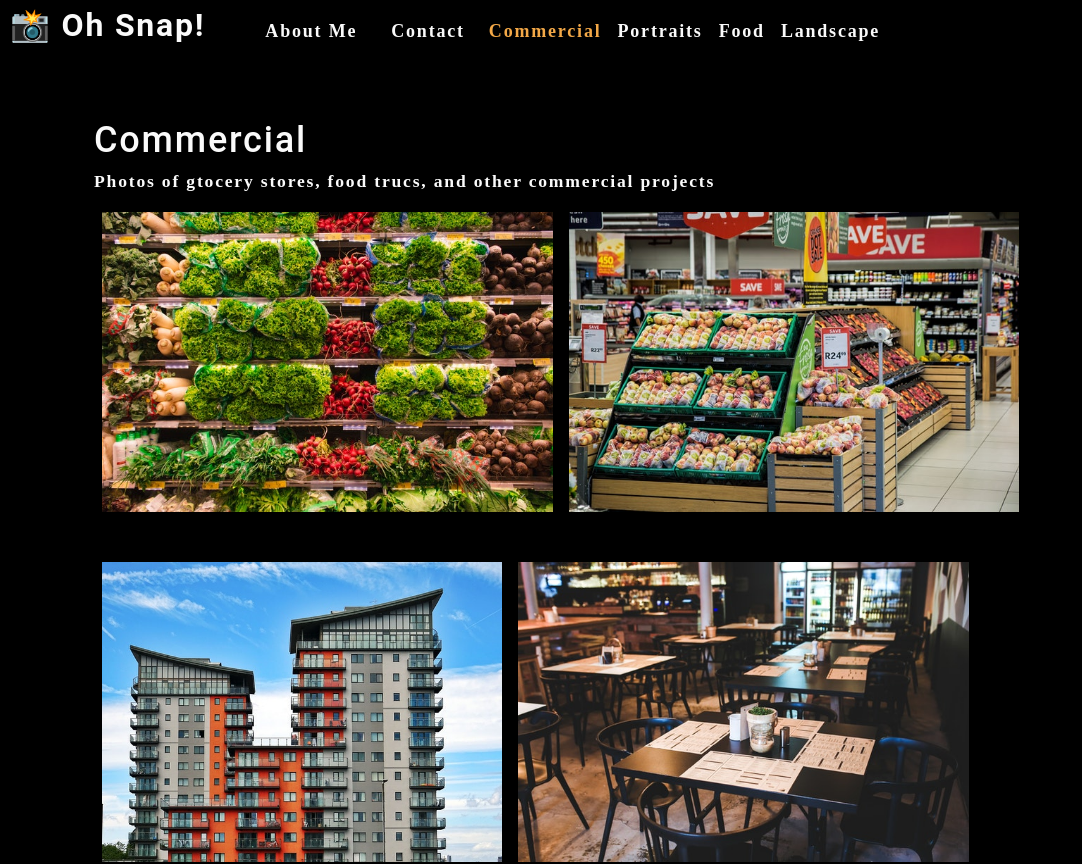
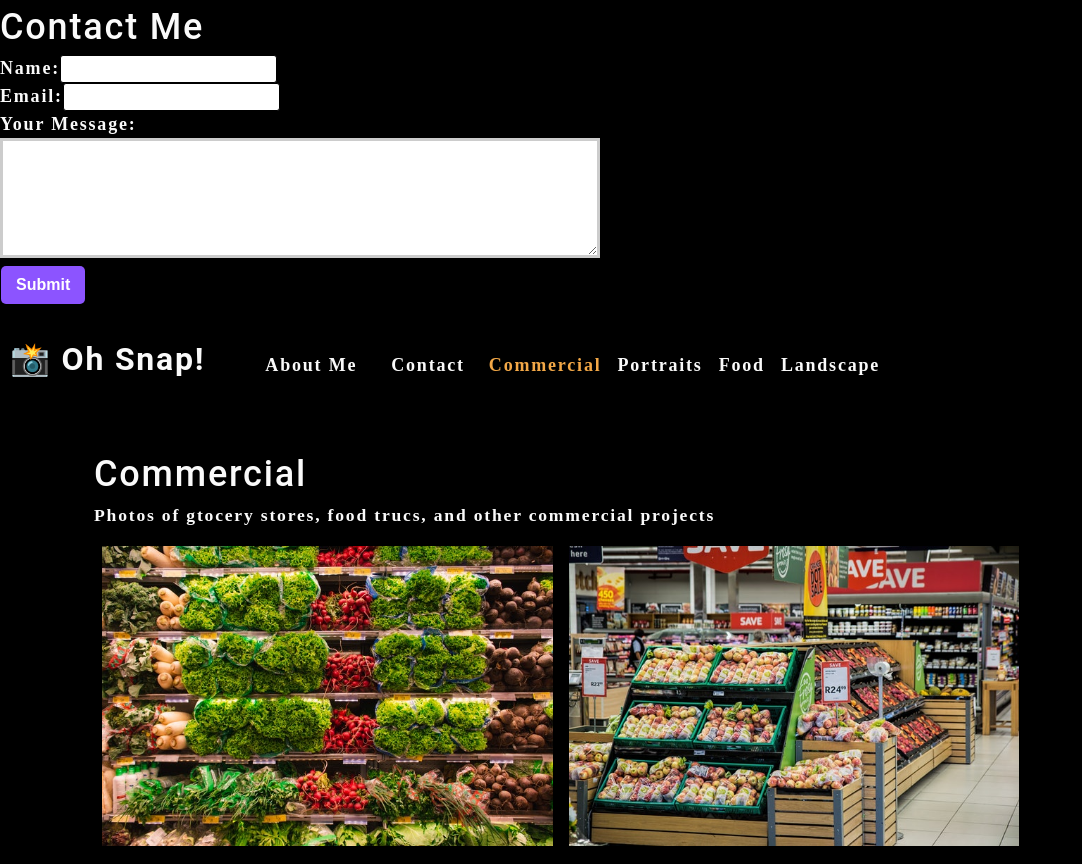
Before and after one commit to Brandon-perez19/Oh-Snap, a React (Create React App) app: page / in a window 1280 px wide. Shown: the top 864 px of the page, without its empty margins (0-1082 px from the left). Built offline with nearby package versions, Linux system fonts and the light colour scheme.

Commit message:
added functionality to capture user data.

```diff
--- a/src/App.js
+++ b/src/App.js
@@ -3,6 +3,7 @@
 import About from './components/About';
 import Nav from './components/Nav';
 import Gallery from './components/Gallery';
+import ContactForm from './components/Contact';
 
 function App() {
   const [categories] = useState([
@@ -28,6 +29,7 @@
 
   return (
     <div>
+      <ContactForm></ContactForm>
       <Nav
         categories={categories}
         setCurrentCategory={setCurrentCategory}
--- a/src/components/Contact/index.js
+++ b/src/components/Contact/index.js
@@ -1,24 +1,40 @@
-import React from 'react'
+import React, {useState} from 'react'
 
 function ContactForm() {
+
+    const [formState, setFormState] = useState({name: '', email: '', message:''});
+    const {name, email, message} = formState;
+
+    function handleChange(e) {
+        setFormState({...formState, [e.target.name]: e.target.value})
+
+    }
+
+    function handleSubmit(e) {
+        e.preventDefault();
+        console.log(formState);
+    }
+    console.log(formState)
+    return (
         <section>
             <h1> Contact Me </h1>
-        <form id="contact-form">
+            <form id="contact-form" onSubmit={handleSubmit}>
                 <div>
                     <label htmlFor='name'> Name:</label>
-                <input name='name' type="text" placeholder='Name'></input>
+                    <input onChange={handleChange} name='name' type="text" defaultValue={name}></input>
                 </div>
                 <div>
                     <label htmlFor='email'>Email:</label>
-                <input name='email' type='email' placeholder='Email'></input>
+                    <input onChange={handleChange} name='email' type='email' defaultValue={email}></input>
                 </div>
                 <div>
                     <label htmlFor='message'> Your Message:</label>
-                <textarea name='message' rows='5'></textarea>
+                    <textarea onChange={handleChange} name='message' defaultValue={message} rows='5'></textarea>
                 </div>
                 <button type='submit'> Submit </button>
             </form>
         </section>
+    )
 };
 
 export default ContactForm
```
Lines whose indentation alone changed are shown as unchanged.
